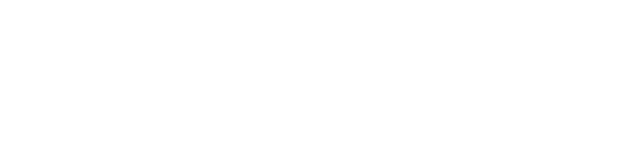
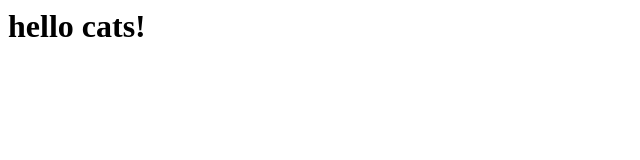
Before and after one commit to MaksZh/testSiteGit, a plain HTML site: page index.html in a window 1280 px wide. Shown: the whole page, without its empty margins (0-640 px from the left). Drawn offline with Linux system fonts and the light colour scheme.

Commit message:
commit in new branch

```diff
--- a/index.html
+++ b/index.html
@@ -3,6 +3,8 @@
 
 </head>
 
-
+<body>
+	<h1> hello cats! </h1>
+</body>
 
 </html>
```
